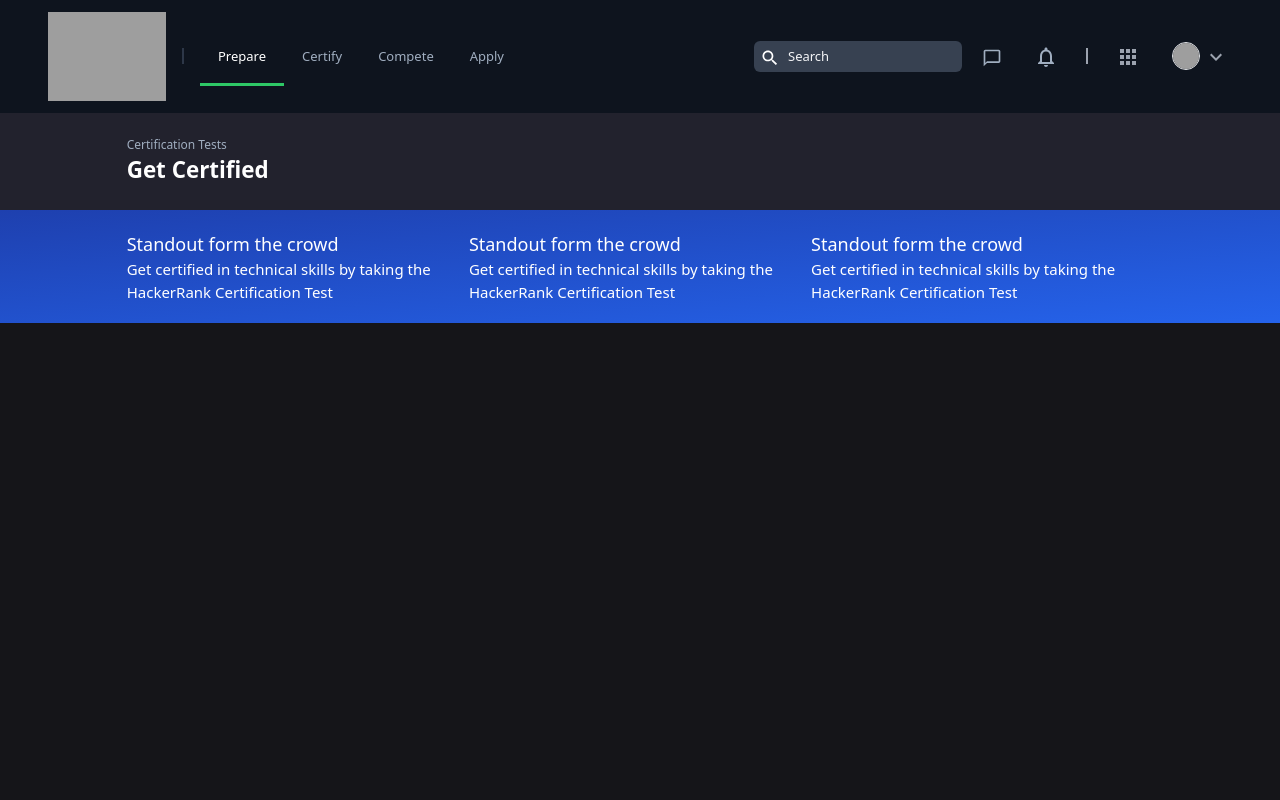
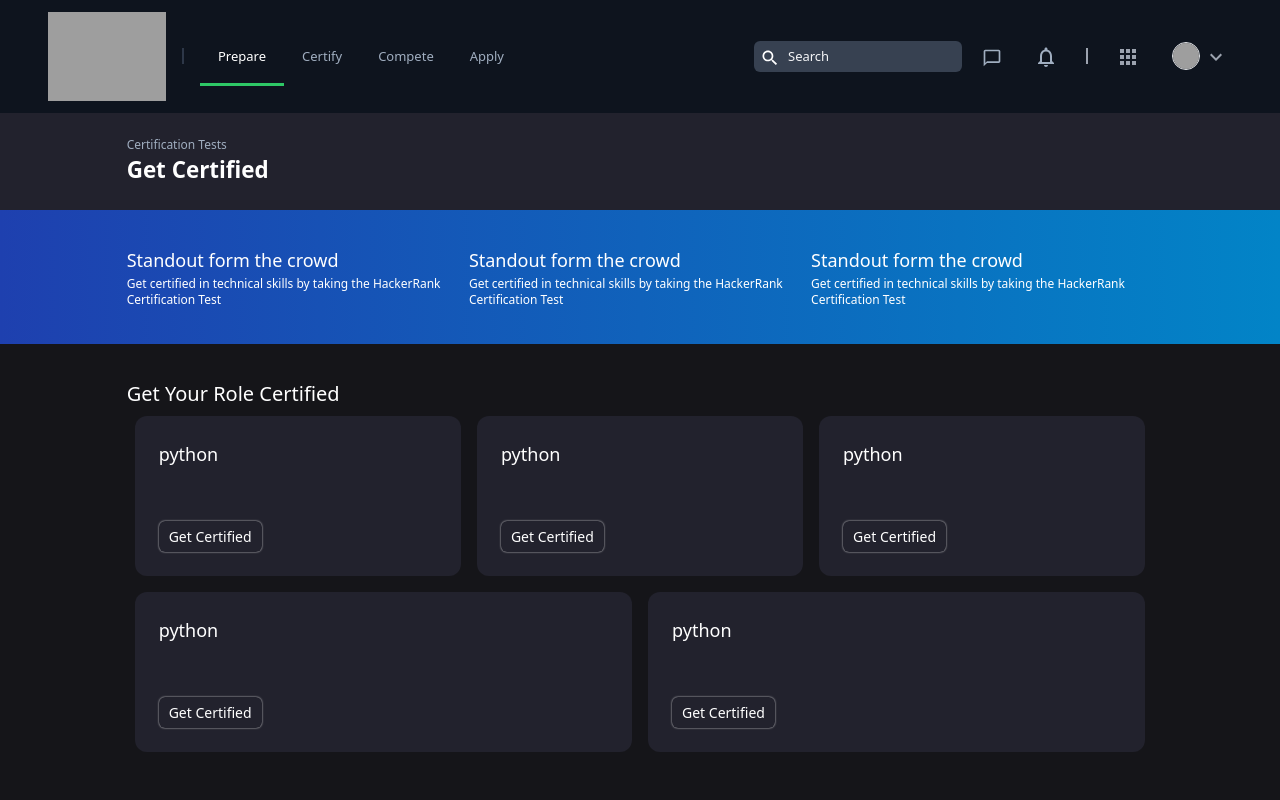
Before and after one commit to Aakashmid/HackerRank_Clone, a React (Vite) app: page /Certify in a window 1280 px wide. Shown: the top 800 px of the page. Built offline with nearby package versions, Linux system fonts and the light colour scheme; grey boxes are pictures that could not be loaded; the HTML template or start-up script is replaced by a standard one.

Commit message:
modified

```diff
--- a/src/components/Topbar.jsx
+++ b/src/components/Topbar.jsx
@@ -16,14 +16,14 @@
         setSidebarHidden(!sidebarHidden)
     }
 
-    useEffect(()=>{
-        if(!sidebarHidden){
+    useEffect(() => {
+        if (!sidebarHidden) {
             document.body.classList.add('overflow-hidden');
         }
-        else{
+        else {
             document.body.classList.remove('overflow-hidden');
         }
-    },[sidebarHidden])
+    }, [sidebarHidden])
 
     return (
         <div className="topbar md:mt-0 mt-[-1px]">
@@ -53,8 +53,8 @@
                                 )
                             })}
                         </ul>
-                        <hr className="bg-black my-2" />
-                        <li key={sideBarLinks.length} className="flex">
+                        <hr key={sideBarLinks.length} className="bg-black my-2" />
+                        <li key={sideBarLinks.length + 1} className="flex">
                             <Link to={'#'} className="text-thirdText px-5 py-2 hover:bg-gray-200 active:bg-blue-200 flex-grow ">Logout</Link>
                         </li>
                     </div>)}
@@ -66,12 +66,12 @@
                         <ul className="nav-links flex  text-textSecondary  items-center text-[13px]">
                             <li className="px-4 "><div className="h-4 w-0.5 bg-borderColor"></div></li>
                             <li className="relative">
-                                <Link to='/' className={`px-[18px]  ${pageName === 'dashboard' ? 'text-textPrimary font-medium ' : 'hover:text-gray-200'}`}>Prepare</Link>
+                                <Link to='/dashboard' className={`px-[18px]  ${pageName === 'dashboard' ? 'text-textPrimary font-medium ' : 'hover:text-gray-200'}`}>Prepare</Link>
                                 {pageName === 'dashboard' && <div className="absolute w-full border-b -bottom-5 inset-x-0 border-2 border-buttonBg"></div>}
 
                             </li>
                             <li className="relative"  >
-                                <Link to='/Certify' className={`px-[18px]  ${pageName === 'certify' ? 'text-textPrimary font-medium ' : 'hover:text-gray-200'}`}>Certify</Link>
+                                <Link to='/certify' className={`px-[18px]  ${pageName === 'certify' ? 'text-textPrimary font-medium ' : 'hover:text-gray-200'}`}>Certify</Link>
                                 {pageName === 'certify' && <div className="absolute w-full border-b -bottom-5 inset-x-0 border-2 border-buttonBg"></div>}
                             </li>
                             <li className="relative">
--- a/src/components/dashboard/CertificationCard.jsx
+++ b/src/components/dashboard/CertificationCard.jsx
@@ -2,8 +2,8 @@
 export default function CertificationCard({ topicName }) {
   return (
     <>
-      {topicName ? (
-        <div className="md:w-[31%]  bg-bg3 p-7 md:p-6  w-full  rounded-xl h-40 flex flex-col justify-between ">
+      {/* {topicName ? ( */}
+        <div className="md:w-[250px] w-full m-2 md:flex-grow bg-bg3 p-7 md:p-6    rounded-xl h-40 flex flex-col justify-between ">
           <h2 className="text-textPrimary font-medium md:text-lg text-xl ">{topicName}</h2>
           <div className="">
             <button className="button bg-transparent text-textPrimary font-medium text-[14px] px-[10px]  w-fit py-[6px] md:py-[5px]  custom-shadow-white  hover:border-none hover:bg-gray-500 rounded-md">
@@ -11,9 +11,9 @@
             </button>
           </div>
         </div>
-      ) :
+      {/* ) : */}
 
-        (<div className="md:w-[31%]  bg-[#15172b5d] p-7 md:p-6  w-full  rounded-xl custom-shadow-darkb h-40 flex flex-col justify-between  ">
+        {/* (<div className="md:w-[250px]  bg-[#15172b5d] p-7 md:p-6  w-full  rounded-xl custom-shadow-darkb h-40 flex flex-col justify-between  ">
           <h2 className="text-textPrimary font-medium text-[16px] md:text-lg">Stand Out from the crowd </h2>
           <p className="text-textPrimary text-xs font-normal">Take HackerRank certification test and  make your profile stand out</p>
           <div className="">
@@ -22,7 +22,7 @@
             </button>
           </div>
         </div>)
-      }
+      } */}
 
     </>
   )
--- a/src/pages/Certify.jsx
+++ b/src/pages/Certify.jsx
@@ -1,28 +1,41 @@
+import CertificationCard from "../components/dashboard/CertificationCard";
 import PageHeader from "../components/PageHeader";
 
 function Certify() {
     return (
         <div className="certify-container bg-background min-h-[100vh] w-full">
             <PageHeader pageName="Certification Tests" heading="Get Certified" bookmarkedChanllenges={false} />
-            <div className="banner-wrapper bg-gradient-to-br from-blue-800  to-blue-600  ">
-                <div className=" flex flex-wrap  xl:w-10/12 2xl:w-[70%] w-full  mx-auto  px-5 py-5  ">
+            <div className="banner-wrapper bg-gradient-to-r from-blue-800  to-sky-600 py-4 ">
+                <div className=" flex flex-wrap  xl:w-10/12 2xl:w-[70%] w-full  mx-auto  p-5  ">
                     <div className="md:w-[300px] md:pr-5 flex-grow pb-4 md:pb-0">
                         <h2 className="banner-heading text-lg text-white font-medium">Standout form the crowd</h2>
-                        <p className="banner-text text-white text-[15px]">
+                        <p className="banner-text text-white md:text-xs mt-[2px]">
                             Get certified in technical skills by taking the HackerRank Certification Test
                         </p>
                     </div>
                     <div className="md:w-[300px] md:pr-5 flex-grow pb-4 md:pb-0">
                         <h2 className="banner-heading text-lg text-white font-medium">Standout form the crowd</h2>
-                        <p className="banner-text text-white text-[15px]">
+                        <p className="banner-text text-white md:text-xs mt-[2px]">
                             Get certified in technical skills by taking the HackerRank Certification Test
                         </p>
                     </div>
                     <div className="md:w-[300px] md:pr-5 flex-grow pb-4 md:pb-0">
                         <h2 className="banner-heading text-lg text-white font-medium">Standout form the crowd</h2>
-                        <p className="banner-text text-white text-[15px]">
+                        <p className="banner-text text-white md:text-xs mt-[2px]">
                             Get certified in technical skills by taking the HackerRank Certification Test
                         </p>
+                    </div>
+                </div>
+            </div>
+            <div className="content xl:w-10/12 2xl:w-[70%] w-full  mx-auto  p-5 mt-4">
+                <div className="role-certifications">
+                    <h2 className="text-xl text-white">Get Your Role Certified</h2>
+                    <div className="flex flex-wrap  ">
+                        <CertificationCard topicName={'python'} />
+                        <CertificationCard topicName={'python'} />
+                        <CertificationCard topicName={'python'} />
+                        <CertificationCard topicName={'python'} />
+                        <CertificationCard topicName={'python'} />
                     </div>
                 </div>
             </div>
```
